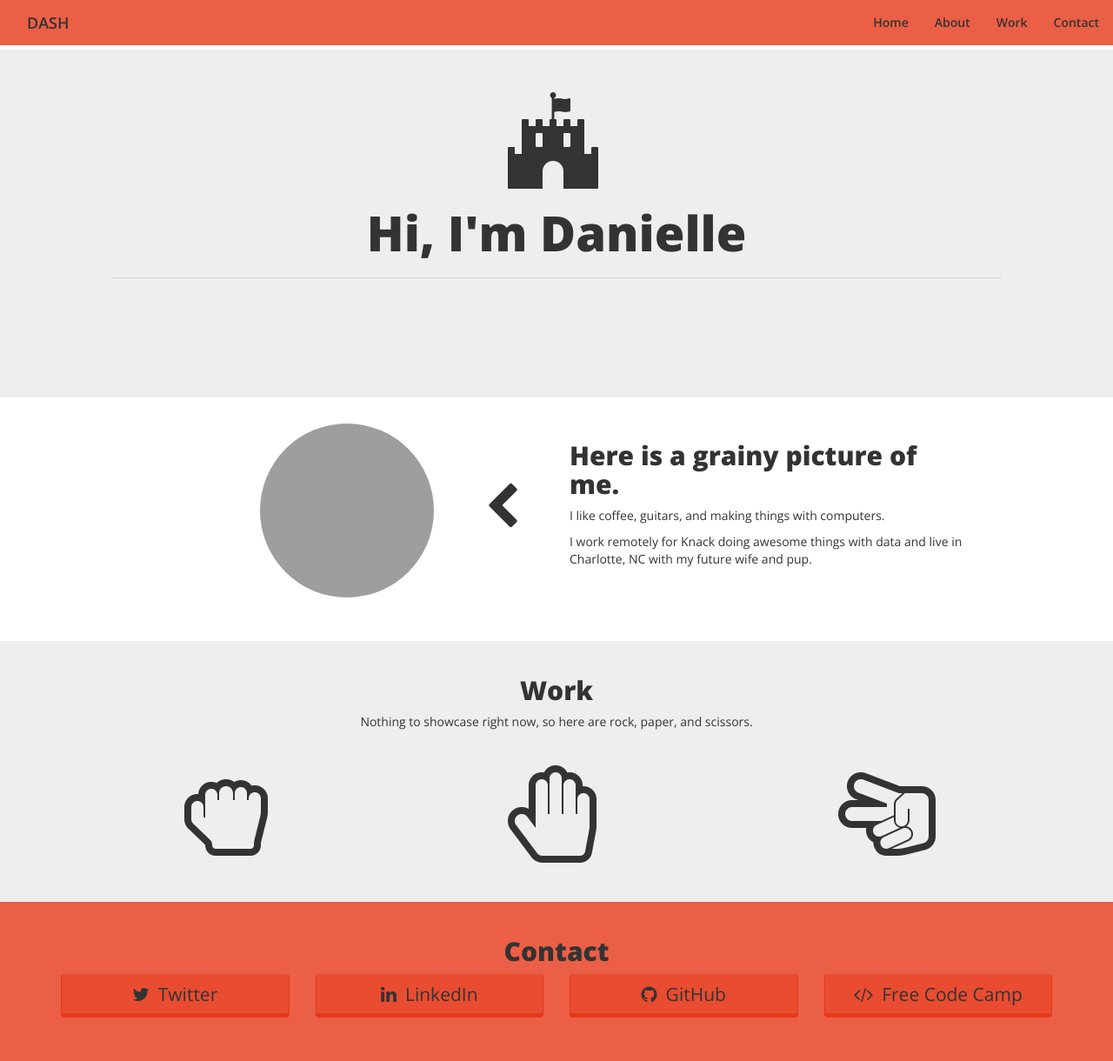
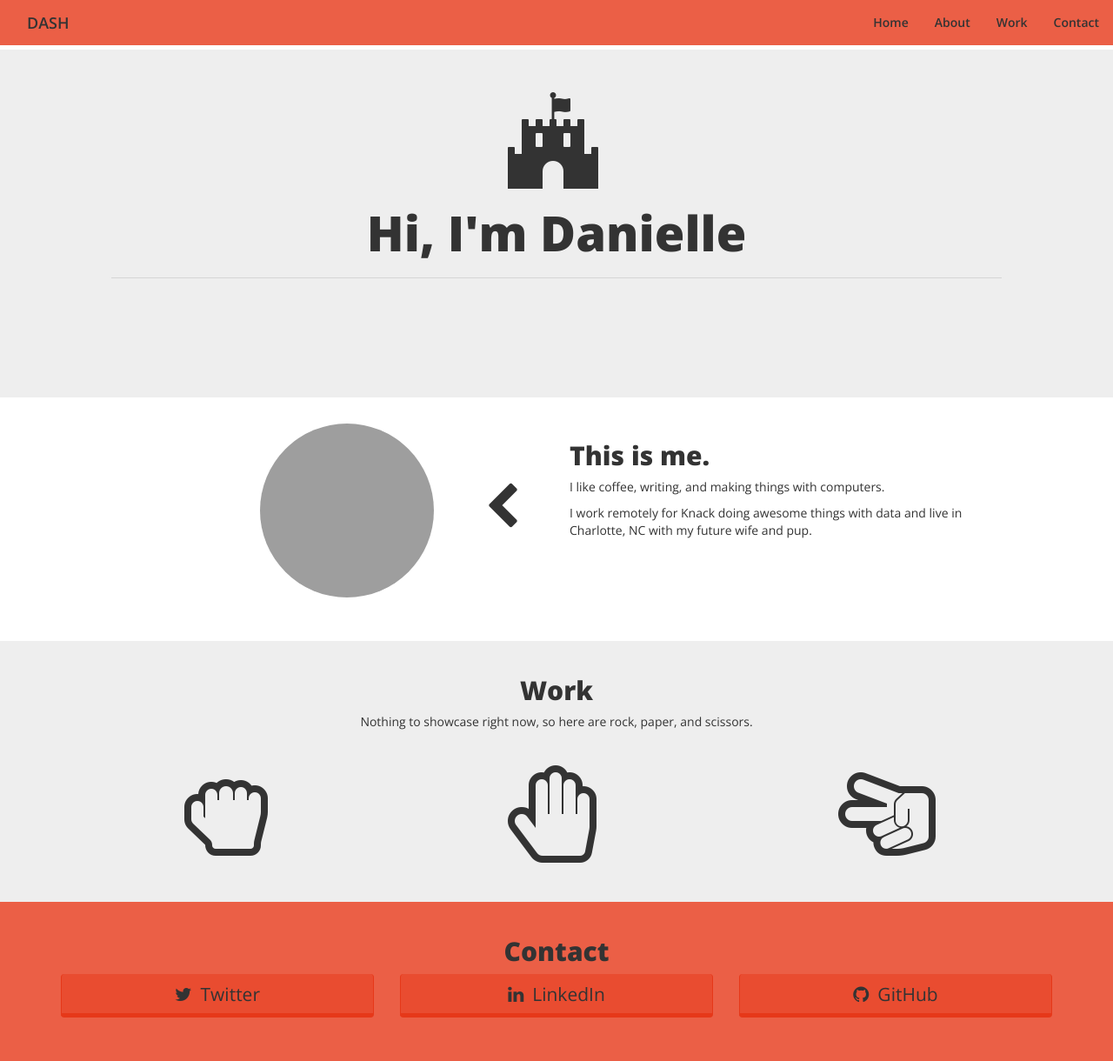
Before and after one commit to dashtink/old_dashtink.github.io, a Jekyll site: the page index.html, which Jekyll copies as it is, in a window 1280 px wide. Shown: the whole page at 87% size. Built offline with Jekyll 4.4.1, drawn with Linux system fonts in a browser that asks for light colours; nearby versions of some CDN libraries; grey boxes are pictures that could not be loaded.

Commit message:
Update index.html

```diff
--- a/index.html
+++ b/index.html
@@ -63,8 +63,8 @@
         <i class="fa fa-chevron-left"></i>
       </div>
       <div class="col-md-5">
-        <h2>Here is a grainy picture of me.</h2>
-        <p>I like coffee, guitars, and making things with computers.</p>
+        <h2>This is me.</h2>
+        <p>I like coffee, writing, and making things with computers.</p>
         <p>I work remotely for Knack doing awesome things with data and live in Charlotte, NC with my future wife and pup.</p>
       </div>
     </div>
@@ -102,18 +102,15 @@
   <div class="container">
     <h2 class="text-center" id="contact">Contact</h2>
     <div class="row">
-      <div class="col-md-3">
+      <div class="col-md-4">
         <button class="btn btn-block" href="https://twitter.com/dashtink" target="_blank"><i class="fa fa-twitter"></i>Twitter</button>
       </div>
-      <div class="col-md-3">
+      <div class="col-md-4">
         <button class="btn btn-block" href="https://www.linkedin.com/in/danielletinkler
 " target="_blank"><i class="fa fa-linkedin"></i>LinkedIn</button>
       </div>
-      <div class="col-md-3">
+      <div class="col-md-4">
         <button class="btn btn-block" href="https://github.com/dashtink" target="_blank"><i class="fa fa-github"></i>GitHub</button>
-      </div>
-      <div class="col-md-3">
-        <button class="btn btn-block" href="http://www.freecodecamp.com/dashtink" target="_blank"><i class="fa fa-code"></i>Free Code Camp</button>
       </div>
     </div>
   </div>
```
